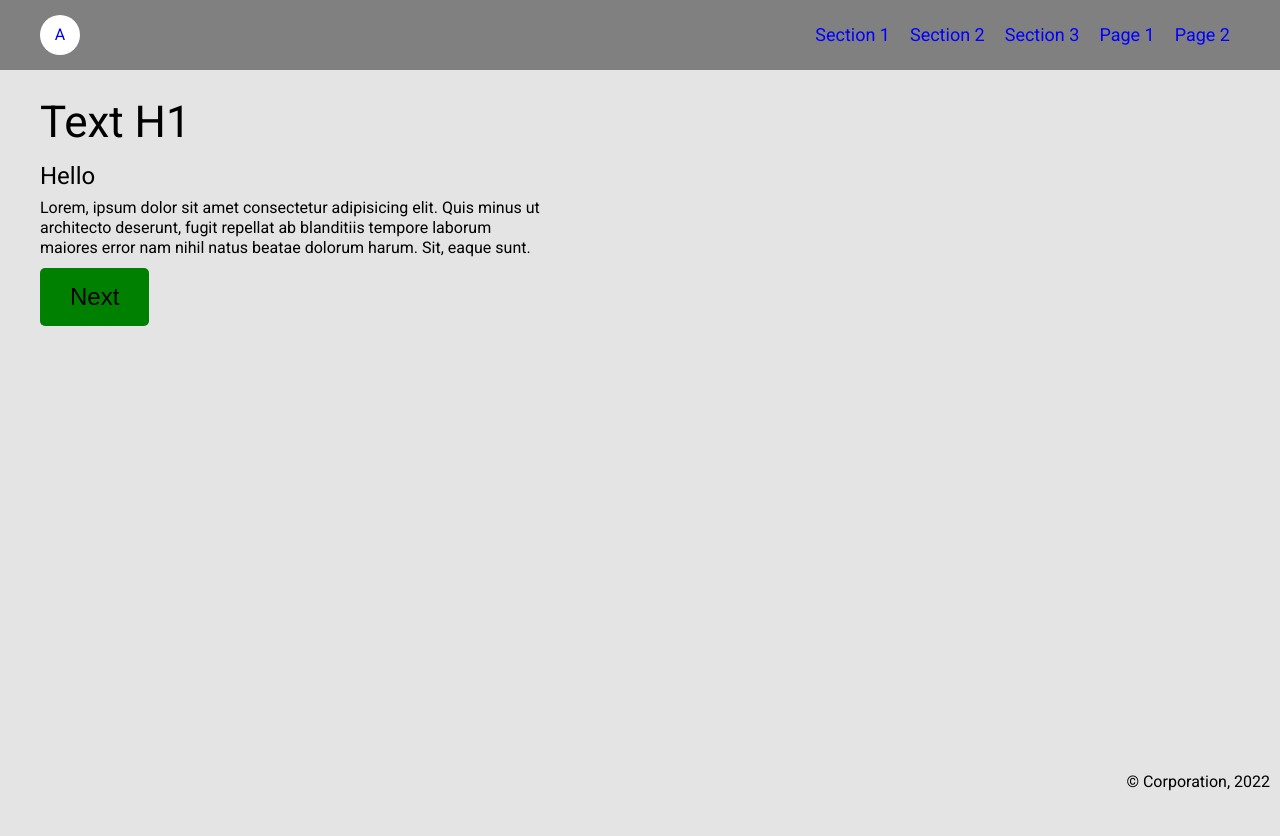
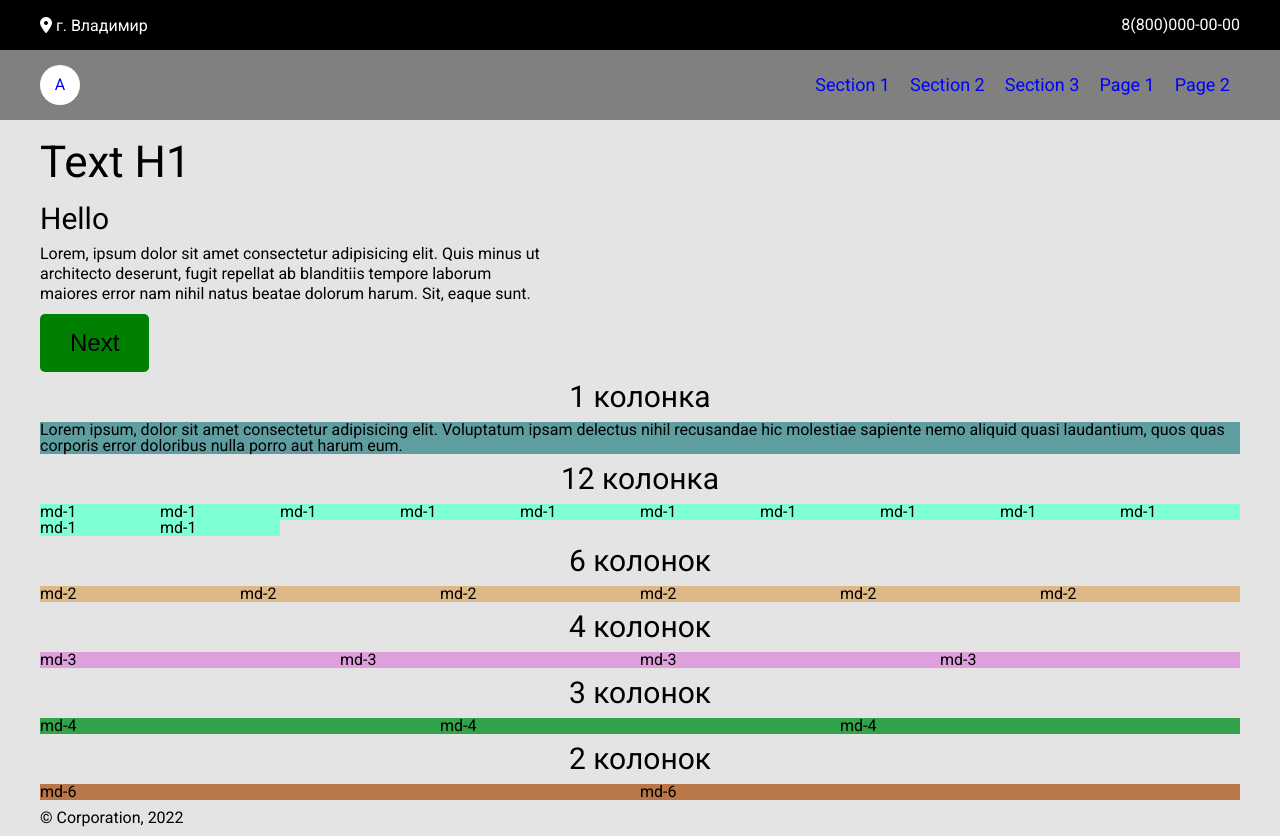
Before and after one commit to antontravkin/sample, a plain HTML site: page index.html in a window 1280 px wide. Before the commit the page ends 800 px from the top, so only its background shows below. Drawn offline with Linux system fonts and the light colour scheme.

Commit message:
18 feb 2022

```diff
--- a/assets/scss/_footer.scss
+++ b/assets/scss/_footer.scss
@@ -1,6 +1,3 @@
 footer{
-    position: absolute;
-    bottom: 0;
-    right: 0;
     padding: 10px;
 }
--- a/assets/scss/_menu.scss
+++ b/assets/scss/_menu.scss
@@ -6,16 +6,26 @@
     top: 0;
     left: 0;
     width: 100%;
-    z-index: 10;
+    z-index: 1;
     background-color: $bgMenu;
-    &__container {
-        padding: 0 30px;
-        max-width: 1200px;
+    &__top{
+        background-color: #000;
+        color: #fff;
+        &-info{
+            align-items: center;
+            justify-content: space-between;
+            width: 100%;
+            height: 50px;
+        }
+    }
+    &__main {
+        padding: 0 15px;
         margin: 0 auto;
         display: flex;
         align-items: center;
         justify-content: space-between;
         min-height: 70px;
+        max-width: 1200px;
     }
 
     &__logo {
@@ -31,6 +41,7 @@
     }
 
 }
+
 .menu{
     &__icon {
         display: none;
@@ -90,7 +101,7 @@ body._touch{
         width: 0;
         height: 0;
         margin-left: 5px;
-        transition: transform 0.3s ease 0s;
+        transition: transform 0.3s ease 0.3s;
         border-left: 5px solid transparent;
         border-right: 5px solid transparent;
         border-top: 10px solid $link;
--- a/assets/scss/_color.scss
+++ b/assets/scss/_var.scss
@@ -7,3 +7,5 @@ $color: #000;
 $link: blue;
 $linkHov: red;
 $colorBtn: green;
+
+$width: 1200px;
--- a/assets/scss/main.scss
+++ b/assets/scss/main.scss
@@ -1,5 +1,5 @@
 /* ===========Import============ */
-@import '_color';
+@import '_var';
 @import '_screens';
 @import '_reset';
 @import '_menu';
@@ -13,11 +13,15 @@ body{
     font-family: 'Roboto', sans-serif;
     background-color: $bgmain;
     font-size: 16px;
-    transition: all 0.3s ease;
+    transition: all 0.3s ease 0.5s ;
 
 }
 h1{
     font-size: 44px;
+}
+h2{
+    font-size: 30px;
+    margin: 10px 0;
 }
 a{
     color: $link;
@@ -31,6 +35,47 @@ a{
     padding: 0 15px;
     margin: 0 auto;
 }
+.row{
+    width: 100%;
+    display: flex;
+}
+.col-12{
+    width: 100%;
+    background-color: cadetblue;
+}
+.col-md-1{
+    width: 10%;
+    background-color: aquamarine;
+}
+.col-md-2{
+    width: 20%;
+    background-color: burlywood;
+}
+.col-md-3{
+    width: 25%;
+    background-color: plum;
+}
+.col-md-4{
+    width: 33.3333%;
+    background-color: rgb(50, 163, 75);
+}
+.col-md-6{
+    width: 50%;
+    background-color: rgb(184, 118, 73);
+}
+.column{
+    flex-wrap: wrap;
+}
+.text-center{
+    text-align: center;
+    width: 100%;
+}
+.space-around{
+    justify-content: space-around;
+}
+.space-between{
+    justify-content: space-between;
+}
 .btn{
     background-color: $colorBtn;
     border: none;
@@ -38,12 +83,13 @@ a{
     padding: 15px 30px 15px 30px;
     font-size: 24px;
     margin-top: 10px;
+    transition: all 0.3s ease ;
     &:hover{
         background-color: $bgMenu;
     }
 }
 .main{
-    margin-top: 100px;
+    margin-top: 140px;
 }
 .d-none{
     display: none;
--- a/index.html
+++ b/index.html
@@ -9,7 +9,18 @@
     </head>
     <body>
         <header class="header">
-            <div class="header__container">
+            <div class="header__top">
+                <div class="container">
+                    <div class="row header__top-info">
+                        <div class="adress">
+                            <i class="fa fa-map-marker" aria-hidden="true"></i>
+                            г. Владимир
+                        </div>
+                        <div class="phone">8(800)000-00-00</div>
+                    </div>
+                </div>
+            </div>
+            <div class="header__main">
                 <a href="" class="header__logo">A</a>
                 <div class="header__menu menu">
                     <div class="menu__icon">
@@ -91,7 +102,71 @@
                 </div>
             </div>
         </section>
-        <footer>© Сorporation, 2022</footer>
+        <section>
+            <div class="container">
+                <h2 class="text-center">1 колонка</h2>
+                <div class="row">
+                    <div class="col-12">
+                        <p>
+                            Lorem ipsum, dolor sit amet consectetur adipisicing
+                            elit. Voluptatum ipsam delectus nihil recusandae hic
+                            molestiae sapiente nemo aliquid quasi laudantium,
+                            quos quas corporis error doloribus nulla porro aut
+                            harum eum.
+                        </p>
+                    </div>
+                </div>
+                <h2 class="text-center">12 колонка</h2>
+                <div class="row column">
+                    <div class="col-md-1">md-1</div>
+                    <div class="col-md-1">md-1</div>
+                    <div class="col-md-1">md-1</div>
+                    <div class="col-md-1">md-1</div>
+                    <div class="col-md-1">md-1</div>
+                    <div class="col-md-1">md-1</div>
+                    <div class="col-md-1">md-1</div>
+                    <div class="col-md-1">md-1</div>
+                    <div class="col-md-1">md-1</div>
+                    <div class="col-md-1">md-1</div>
+                    <div class="col-md-1">md-1</div>
+                    <div class="col-md-1">md-1</div>
+                </div>
+                <h2 class="text-center">6 колонок</h2>
+                <div class="row">
+                    <div class="col-md-2">md-2</div>
+                    <div class="col-md-2">md-2</div>
+                    <div class="col-md-2">md-2</div>
+                    <div class="col-md-2">md-2</div>
+                    <div class="col-md-2">md-2</div>
+                    <div class="col-md-2">md-2</div>
+                </div>
+                <h2 class="text-center">4 колонок</h2>
+                <div class="row">
+                    <div class="col-md-3">md-3</div>
+                    <div class="col-md-3">md-3</div>
+                    <div class="col-md-3">md-3</div>
+                    <div class="col-md-3">md-3</div>
+                </div>
+                <h2 class="text-center">3 колонок</h2>
+                <div class="row">
+                    <div class="col-md-4">md-4</div>
+                    <div class="col-md-4">md-4</div>
+                    <div class="col-md-4">md-4</div>
+                </div>
+                <h2 class="text-center">2 колонок</h2>
+                <div class="row">
+                    <div class="col-md-6">md-6</div>
+                    <div class="col-md-6">md-6</div>
+                </div>
+            </div>
+        </section>
+
+        <footer class="footer">
+            <div class="container">
+                <p>© Сorporation, 2022</p>
+            </div>
+        </footer>
+        <script src="https://use.fontawesome.com/8c8ec19a57.js"></script>
         <script src="assets/js/main.js"></script>
     </body>
 </html>
```
Also changed, not shown: assets/css/main.css.
